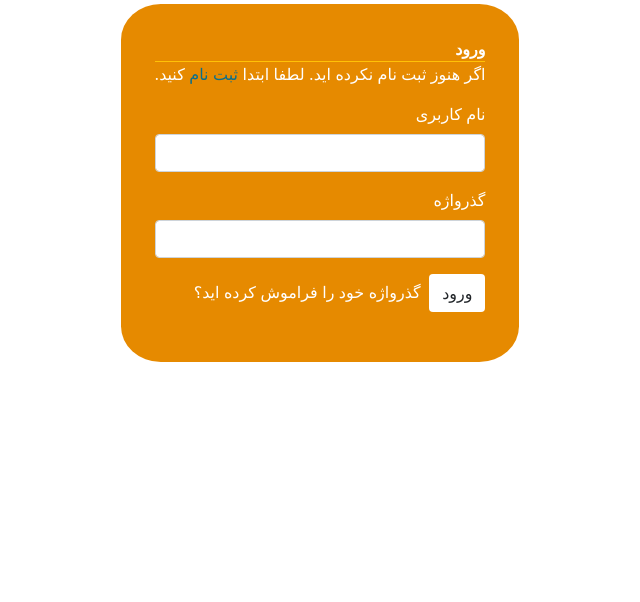
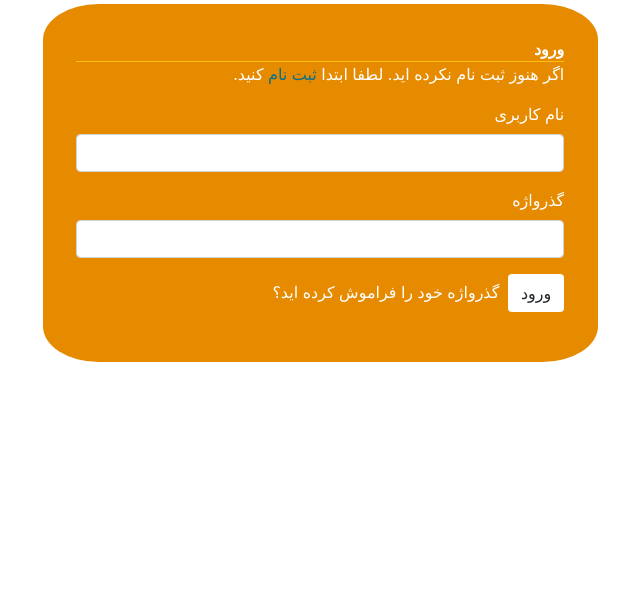
Before and after one commit to MrHamedi/VSC, a Django app: template src/allauth/templates/account/login.html in a window 1280 px wide. Shown: the part 56-658 px from the top of the page, without its empty margins (320-960 px from the left). Run offline with Django 3.2, Linux system fonts and the light colour scheme; the template is opened without the code that fills it, so the values that code supplies are empty; some libraries are stand-ins or nearby versions.

Commit message:
a minimum of size settled for login_form

```diff
--- a/src/accounts/static/account/css/login.css
+++ b/src/accounts/static/account/css/login.css
@@ -15,3 +15,16 @@
 #login_form a{
     color:#0a6f8c;
 }
+
+
+@media  (min-width: 200px) and (max-width: 599px){
+    #login_form{
+        width:200px;
+    }
+  }
+
+@media  (min-width: 600px){
+    #login_form{
+        width:50%;
+    }
+  }
```
